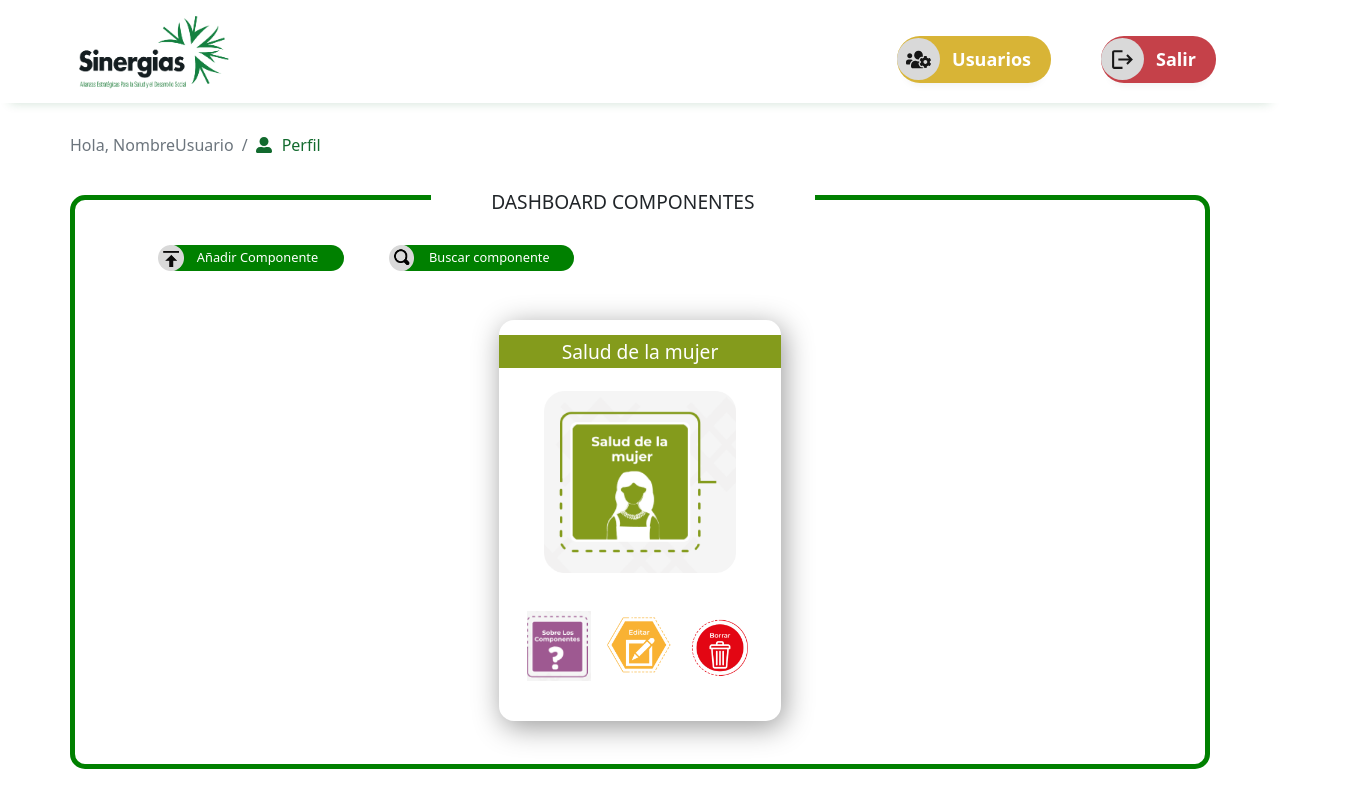
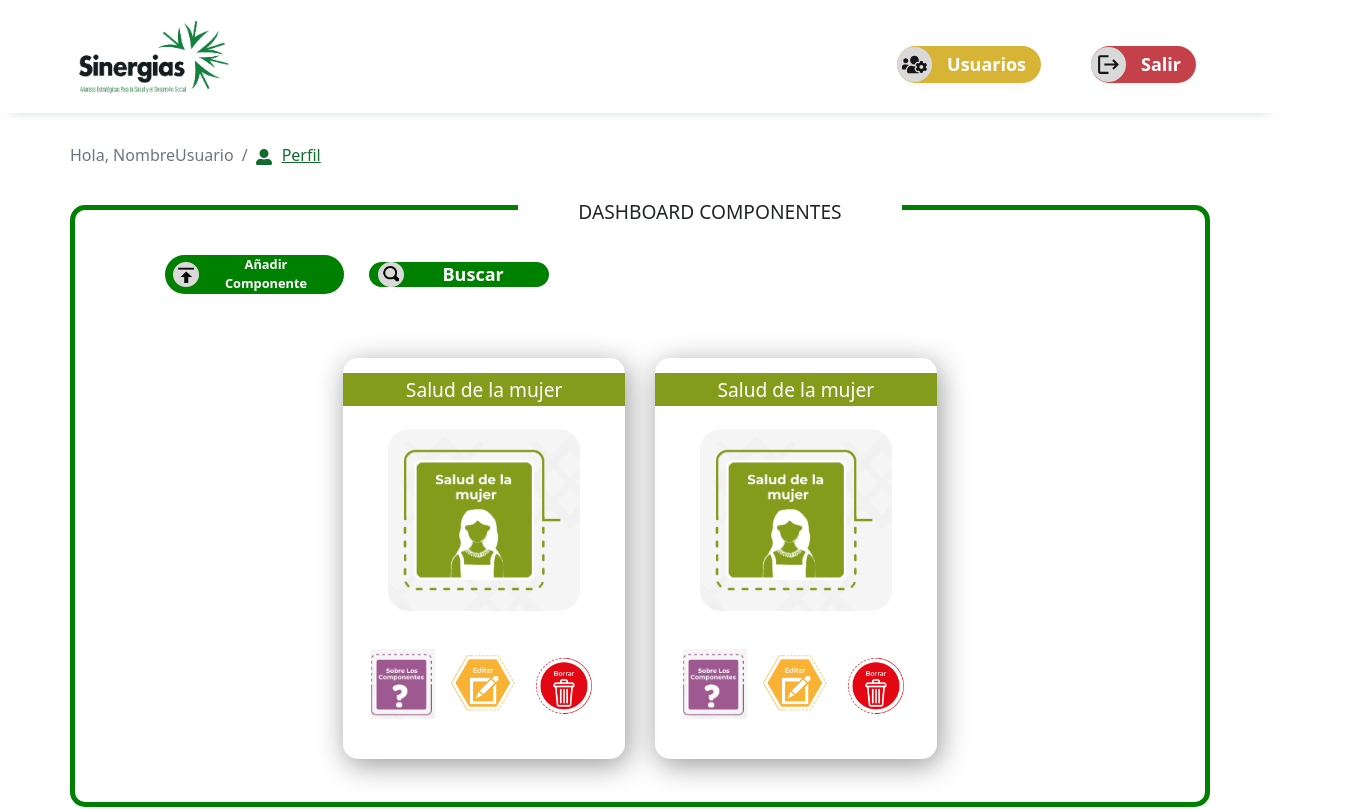
Before and after one commit to programateacademy/Sinergias-Alianzas-Front-end, a React (Create React App) app: page /home in a window 1280 px wide. Shown: the top 809 px of the page, 1350 px wide, since content can reach past the window. Built offline with nearby package versions, Linux system fonts and the light colour scheme.

Commit message:
Fix buttons height & font size

```diff
--- a/src/components/Header/Header.css
+++ b/src/components/Header/Header.css
@@ -3,44 +3,41 @@
   padding: 0;
   box-sizing: border-box;
 }
-
 .header_container {
   display: flex;
   flex-direction: column;
   align-items: center;
-  justify-content: space-between;
+  *justify-content: space-between;
   padding: 10px 5vw;
   box-shadow: rgba(18, 106, 46, 0.2) 0px 10px 10px -10px;
   margin-bottom: 30px;
 }
-
 .header_logo {
   width: 50%;
 }
 .container_btn_header {
   display: flex;
+  align-items: center;
   justify-content: space-around;
-  *width: 90%;
-  gap: 10px;
+  width: 90vw;
   padding: 0;
-  margin: 0;
+  margin: 20px;
 }
-
 .buttons_header {
   list-style: none;
   display: flex;
   align-items: center;
   margin-top: 1rem;
-  max-width: 50%;
+  *width: 40vw;
 }
 
 .buttons_header-users,
 .buttons_header-logout {
-  border: 0;
+  *border: 0;
   display: flex;
   align-items: center;
   justify-content: center;
-  padding: 10px 20px;
+  padding: 5px 15px;
   position: relative;
   font-size: 17px;
   font-family: inherit;
@@ -60,8 +57,8 @@
 
 .icon_container {
   background: #d9d9d9;
-  width: 43px;
-  height: 42px;
+  width: 35px;
+  height: 35px;
   border-radius: 50%;
   position: absolute;
   left: 0;
@@ -69,12 +66,10 @@
   align-items: center;
   justify-content: center;
 }
-
 .header_icon {
   font-size: 25px;
   color: #161616;
 }
-
 .buttons_header-users span,
 .buttons_header-logout span {
   margin-left: 35px;
@@ -82,31 +77,34 @@
   font-weight: 700;
   font-size: 18px;
 }
-
-.breadcrumb-profile {
+div.breadcrumb {
   display: flex;
-  align-items: center;
+  justify-content: center;
 }
-
 .breadcrumb-icon {
   color: #126A2E;
 }
-
 .breadcrumb-link {
   color: #126A2E;
-  text-decoration: none;
   margin-left: 10px;
 }
-
 @media (min-width: 768px) {
   .header_container {
     flex-direction: row;
+    justify-content: space-between;
   }
   .header_logo {
     width: 30%;
   }
+  div.breadcrumb {
+    justify-content: left;
+  }
+  .container_btn_header {
+    justify-content: right;
+    width: 40vw;
+    gap: 20px;
+  }
 }
-
 @media (min-width: 992px) {
   .header_logo {
     width: 15%;
--- a/src/components/Layout/Layout.jsx
+++ b/src/components/Layout/Layout.jsx
@@ -12,11 +12,9 @@ const Layout = ({ children }) => {
   return (
     <>
       <Header />
-
-      <Container style={{ minHeight: "80vh", position: "relative" }}>
+      <Container style={{ margin:"auto" }}>
         {children}
       </Container>
-
       <Footer />
     </>
   );
--- a/src/components/ListCourses/ListCourses.css
+++ b/src/components/ListCourses/ListCourses.css
@@ -1,21 +1,21 @@
 /* !Importar letras y colores */
 .containerTitle {
   position: absolute;
-  width: 97%;
+  width: 100vw;
   display: flex;
   justify-content: center;
   margin-top: -5px;
 }
 .containerTitle h1 {
   background-color: white;
-  width: 50vw;
-  font-size: 3vw;
+  width: 60vw;
+  font-size: 4vw;
   text-align: center;
 }
 .containerDashboard {
   border: 5px solid green;
-  margin: 40px 5vw 0 5vw;
-  padding: 5vw;
+  margin: 40px 5vw 40px 5vw;
+  padding: 5vw 10vw;
   border-radius: 15px;
 }
 .container_buttons {
@@ -24,36 +24,41 @@
   flex-direction: column;
 }
 .container_buttons button {
-  width: 32vw;
+  width: 230px;
   display: flex;
-  justify-content: space-between;
   align-items: center;
-  font-size: 2.5vw;
+  font-size: 17px;
+  font-weight: 700;
+  padding: 0 15px;
   border-radius: 50px;
   border: none;
   background-color: green;
   color: white;
-  padding-right: 4vw;
 }
 button.box {
-  margin: 1.5vw;
+  margin: 2.5vw;
 }
-button.box input{
+button.box1{
+  width: 150px;
+}
+button.box1 input{
   width:80%;
   border:none;
   border-radius: 15px;
-  font-size: 2.5vw;
+  font-size: 17px;
+  font-weight: 700;
   text-align: center;
   background-color: transparent;
   color: white;
 }
-button.box input::placeholder{
+button.box1 input::placeholder{
   color: white;
-  font-size: 2.5vw;
+  font-size: 18px;
 }
 .container_buttons img {
-  width: 6vw;
-  margin-left: -1.5vw;
+  width: 35px;
+  margin-left: -17px;
+  margin-right: 15px;
 }
 .listCards {
   margin: 3vh 0 3vh 0;
@@ -73,6 +78,7 @@ button.box input::placeholder{
   box-shadow: 3px 6px 29px 0px rgba(153, 153, 153, 1);
   border-radius: 15px;
   padding: 15px 0 15px 0;
+  margin-top: 15px;
 }
 .buttons_cards {
   display: flex;
--- a/src/components/ListCourses/ListCourses.jsx
+++ b/src/components/ListCourses/ListCourses.jsx
@@ -8,13 +8,10 @@ import searchButton from "./Assets/searchButton.png";
 import uploadButton from "./Assets/uploadButton.png";
 import DeleteButton from "./modal";
 
-import { Link, useNavigate } from "react-router-dom";
-
-
+import { useNavigate } from "react-router-dom";
 
 const ListCourses = () => {
   const navigate = useNavigate();
-
   function addComp () {
     navigate("/addComponent")
   };
@@ -38,18 +35,59 @@ const ListCourses = () => {
           </motion.button>
 
           <motion.button
-            className="box"
+            className="box1"
             whileHover={{ scale: 1.2 }}
             whileTap={{ scale: 0.9 }}
             transition={{ type: "spring", stiffness: 400, damping: 17 }}
           >
             <img src={searchButton} alt="" />
 
-            <input type="text" placeholder=" Buscar componente" />
+            <input type="text" placeholder=" Buscar" />
           </motion.button>
         </div>
 
         <div className="listCards">
+          <div className="cardComponent">
+            <h2>Salud de la mujer</h2>
+            <img src={icon} alt="" />
+            <div className="buttons_cards">
+              <motion.a
+                href="#"
+                whileHover={{ scale: 1.2 }}
+                onHoverStart={(e) => {}}
+                onHoverEnd={(e) => {}}
+              >
+                <img src={iconAbout} alt="" />
+              </motion.a>
+
+              <motion.a
+                href="#"
+                whileHover={{ scale: 1.2 }}
+                onHoverStart={(e) => {}}
+                onHoverEnd={(e) => {}}
+              >
+                <img src={iconEdit} alt="" />
+              </motion.a>
+
+              <motion.button
+                style={{
+                  border: "none",
+                  margin: "0",
+                  padding: "0",
+                  backgroundColor: "transparent",
+                }}
+                className="box"
+                whileHover={{ scale: 1.2 }}
+                transition={{ type: "spring", stiffness: 400, damping: 17 }}
+              >
+                <DeleteButton/>
+              </motion.button>
+            </div>
+          </div>
+
+
+
+
           <div className="cardComponent">
             <h2>Salud de la mujer</h2>
             <img src={icon} alt="" />
```
